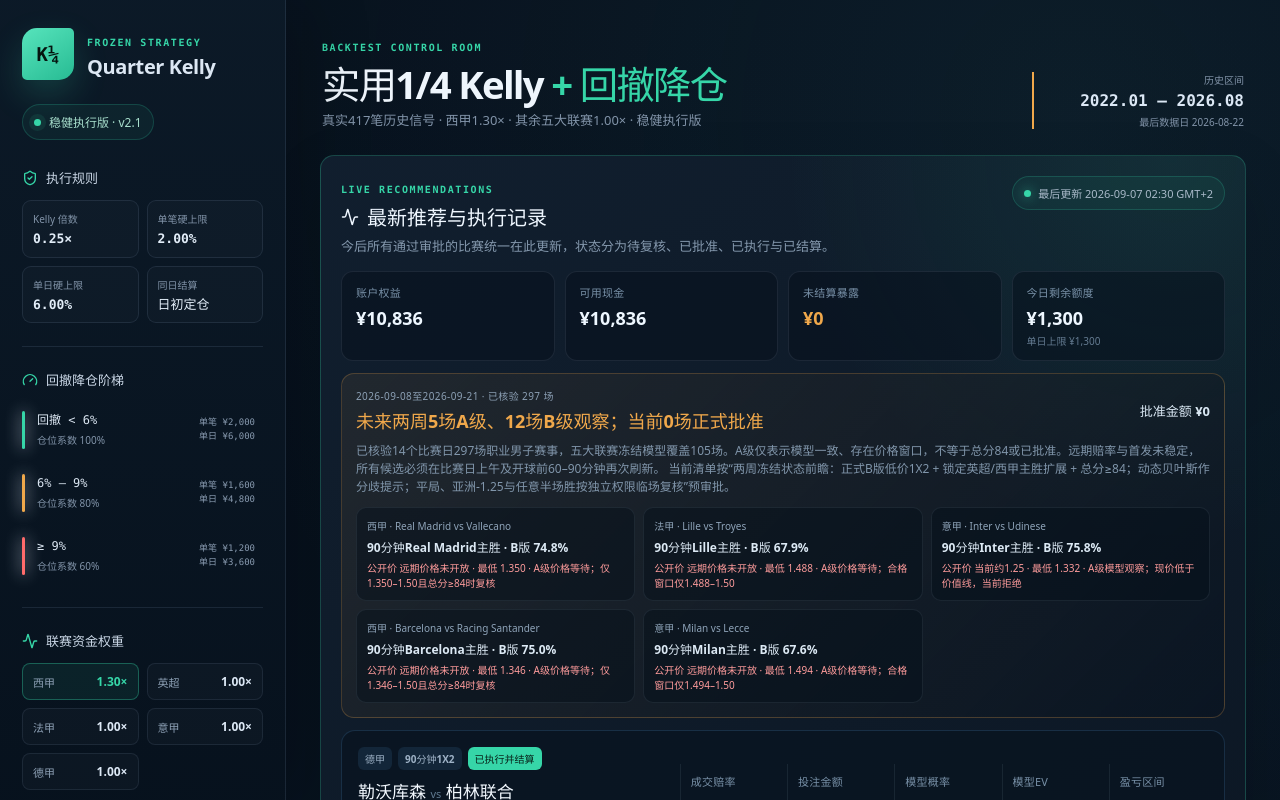
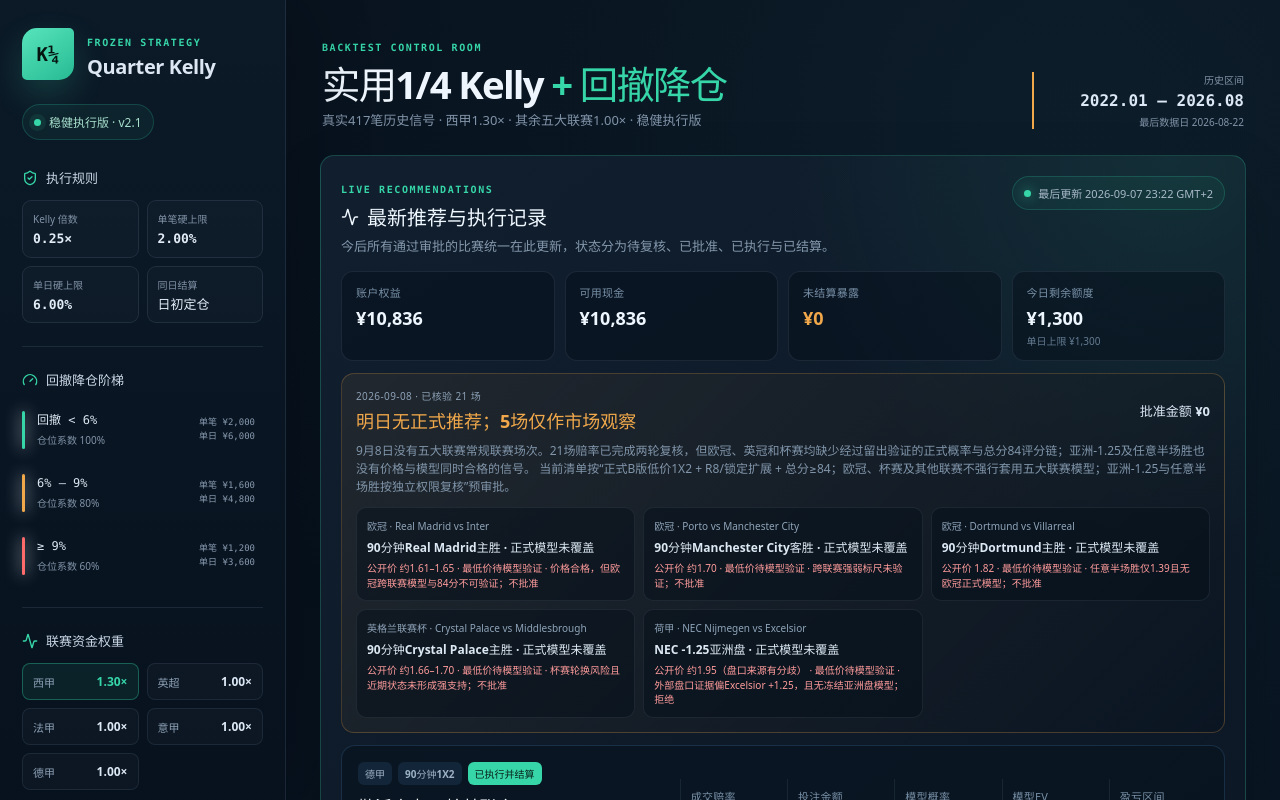
Before and after one commit to chenyinglong88-art/quarter-kelly-dashboard, a React (Vite) app: page / in a window 1280 px wide. Shown: the top 800 px of the page. Built offline with nearby package versions, Linux system fonts and the light colour scheme.

Commit message:
Publish Sep 8 no-bet screening

```diff
--- a/src/App.tsx
+++ b/src/App.tsx
@@ -470,15 +470,15 @@ function App() {
                 league: string;
                 match: string;
                 selection: string;
-                model_probability: number;
+                model_probability: number | null;
                 public_odds: string;
-                minimum_odds: number;
+                minimum_odds: number | null;
                 status: string;
               }>).map((candidate) => (
                 <div key={candidate.match}>
                   <span>{candidate.league} · {candidate.match}</span>
-                  <b>{candidate.selection} · B版 {formatPercent(candidate.model_probability, 1)}</b>
-                  <small>公开价 {candidate.public_odds} · 最低 {candidate.minimum_odds.toFixed(3)} · {candidate.status}</small>
+                  <b>{candidate.selection} · {candidate.model_probability == null ? "正式模型未覆盖" : `B版 ${formatPercent(candidate.model_probability, 1)}`}</b>
+                  <small>公开价 {candidate.public_odds} · {candidate.minimum_odds == null ? "最低价待模型验证" : `最低 ${candidate.minimum_odds.toFixed(3)}`} · {candidate.status}</small>
                 </div>
               ))}
             </div>
--- a/src/data/live-recommendations.json
+++ b/src/data/live-recommendations.json
@@ -1,5 +1,5 @@
 {
-  "updated_at": "2026-09-07T02:30:47+02:00",
+  "updated_at": "2026-09-07T23:22:42+02:00",
   "account": {
     "bankroll_equity_cny": 10836.26,
     "available_cash_cny": 10836.26,
@@ -12,57 +12,57 @@
     "drawdown_factor": 1
   },
   "screening_summary": {
-    "date": "2026-09-08至2026-09-21",
-    "strategy": "两周冻结状态前瞻：正式B版低价1X2 + 锁定英超/西甲主胜扩展 + 总分≥84；动态贝叶斯作分歧提示；平局、亚洲-1.25与任意半场胜按独立权限临场复核",
-    "fixtures_checked": 297,
-    "status": "未来两周5场A级、12场B级观察；当前0场正式批准",
+    "date": "2026-09-08",
+    "strategy": "正式B版低价1X2 + R8/锁定扩展 + 总分≥84；欧冠、杯赛及其他联赛不强行套用五大联赛模型；亚洲-1.25与任意半场胜按独立权限复核",
+    "fixtures_checked": 21,
+    "status": "明日无正式推荐；5场仅作市场观察",
     "approved_stake_cny": 0,
-    "notes": "已核验14个比赛日297场职业男子赛事，五大联赛冻结模型覆盖105场。A级仅表示模型一致、存在价格窗口，不等于总分84或已批准。远期赔率与首发未稳定，所有候选必须在比赛日上午及开球前60–90分钟再次刷新。",
+    "notes": "9月8日没有五大联赛常规联赛场次。21场赔率已完成两轮复核，但欧冠、英冠和杯赛均缺少经过留出验证的正式概率与总分84评分链；亚洲-1.25及任意半场胜也没有价格与模型同时合格的信号。",
     "candidates": [
       {
-        "league": "西甲",
-        "match": "Real Madrid vs Vallecano",
+        "league": "欧冠",
+        "match": "Real Madrid vs Inter",
         "selection": "90分钟Real Madrid主胜",
-        "model_probability": 0.748293,
-        "public_odds": "远期价格未开放",
-        "minimum_odds": 1.349739,
-        "status": "A级价格等待；仅1.350–1.50且总分≥84时复核"
+        "model_probability": null,
+        "public_odds": "约1.61–1.65",
+        "minimum_odds": null,
+        "status": "价格合格，但欧冠跨联赛模型与84分不可验证；不批准"
       },
       {
-        "league": "法甲",
-        "match": "Lille vs Troyes",
-        "selection": "90分钟Lille主胜",
-        "model_probability": 0.678677,
-        "public_odds": "远期价格未开放",
-        "minimum_odds": 1.488189,
-        "status": "A级价格等待；合格窗口仅1.488–1.50"
+        "league": "欧冠",
+        "match": "Porto vs Manchester City",
+        "selection": "90分钟Manchester City客胜",
+        "model_probability": null,
+        "public_odds": "约1.70",
+        "minimum_odds": null,
+        "status": "跨联赛强弱标尺未验证；不批准"
       },
       {
-        "league": "意甲",
-        "match": "Inter vs Udinese",
-        "selection": "90分钟Inter主胜",
-        "model_probability": 0.75846,
-        "public_odds": "当前约1.25",
-        "minimum_odds": 1.331646,
-        "status": "A级模型观察；现价低于价值线，当前拒绝"
+        "league": "欧冠",
+        "match": "Dortmund vs Villarreal",
+        "selection": "90分钟Dortmund主胜",
+        "model_probability": null,
+        "public_odds": "1.82",
+        "minimum_odds": null,
+        "status": "任意半场胜仅1.39且无欧冠正式模型；不批准"
       },
       {
-        "league": "西甲",
-        "match": "Barcelona vs Racing Santander",
-        "selection": "90分钟Barcelona主胜",
-        "model_probability": 0.750441,
-        "public_odds": "远期价格未开放",
-        "minimum_odds": 1.345875,
-        "status": "A级价格等待；仅1.346–1.50且总分≥84时复核"
+        "league": "英格兰联赛杯",
+        "match": "Crystal Palace vs Middlesbrough",
+        "selection": "90分钟Crystal Palace主胜",
+        "model_probability": null,
+        "public_odds": "约1.66–1.70",
+        "minimum_odds": null,
+        "status": "杯赛轮换风险且近期状态未形成强支持；不批准"
       },
       {
-        "league": "意甲",
-        "match": "Milan vs Lecce",
-        "selection": "90分钟Milan主胜",
-        "model_probability": 0.67624,
-        "public_odds": "远期价格未开放",
-        "minimum_odds": 1.493552,
-        "status": "A级价格等待；合格窗口仅1.494–1.50"
+        "league": "荷甲",
+        "match": "NEC Nijmegen vs Excelsior",
+        "selection": "NEC -1.25亚洲盘",
+        "model_probability": null,
+        "public_odds": "约1.95（盘口来源有分歧）",
+        "minimum_odds": null,
+        "status": "外部盘口证据偏Excelsior +1.25，且无冻结亚洲盘模型；拒绝"
       }
     ]
   },
```
Also changed, not shown: 1 other file (tests, documents, lock files or other folders).
